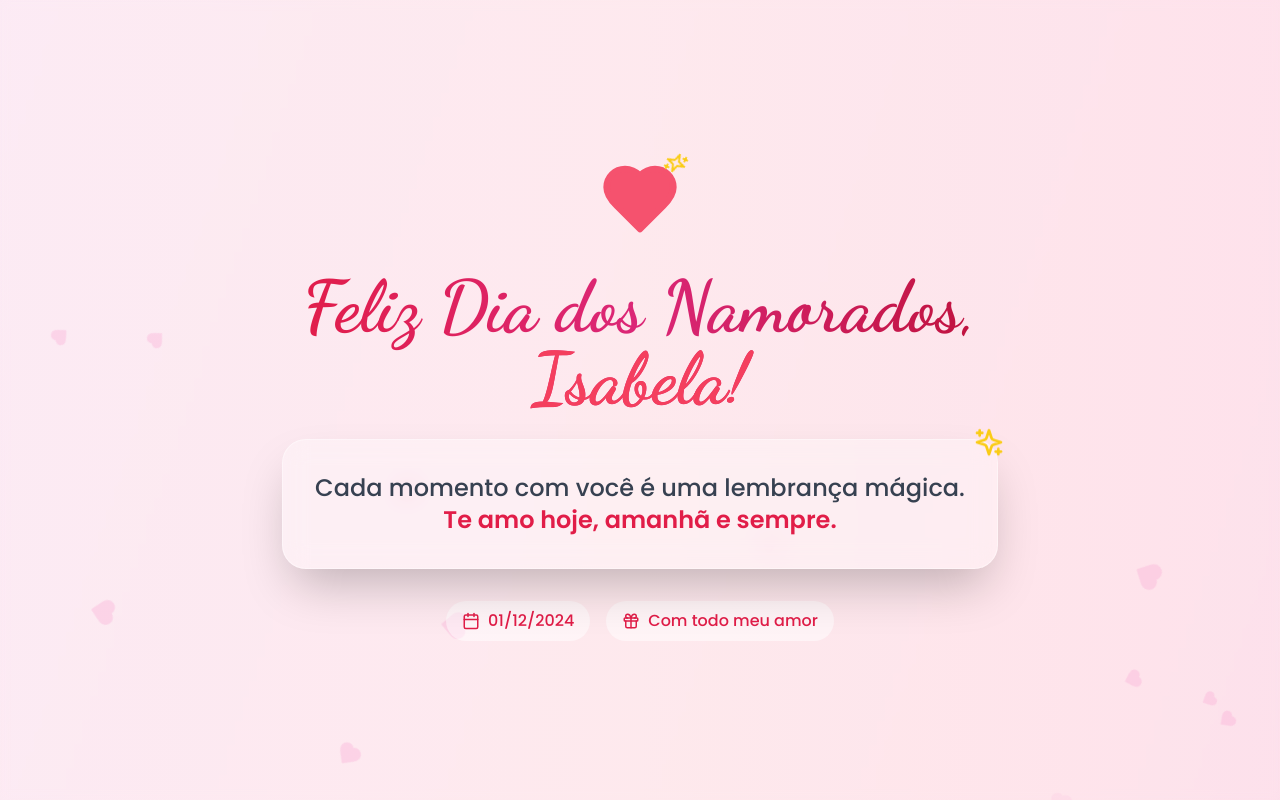
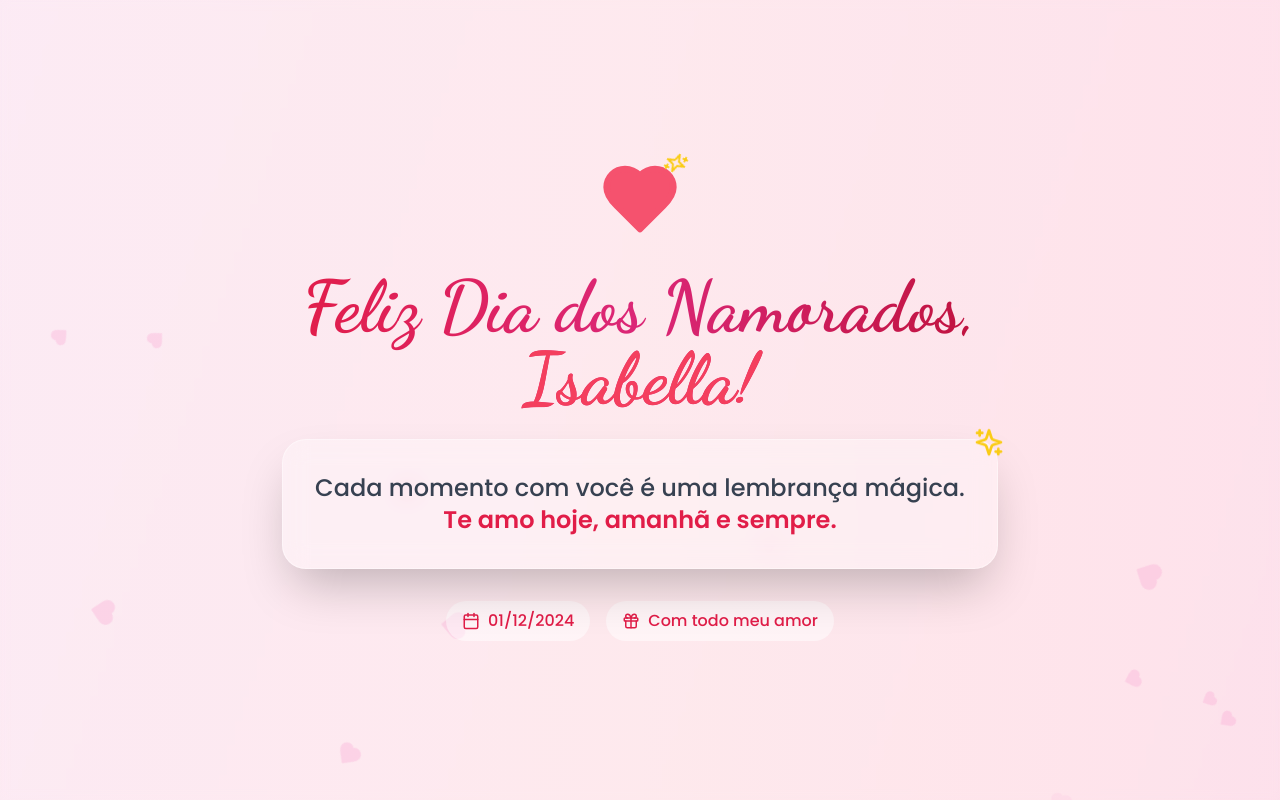
Before and after one commit to JamesLSouza/dia-namorados-isabela, a React (Vite) app: page / in a window 1280 px wide. Shown: the top 800 px of the page. Built offline with nearby package versions, Linux system fonts and the light colour scheme.

Commit message:
Update App.tsx

```diff
--- a/src/App.tsx
+++ b/src/App.tsx
@@ -40,7 +40,7 @@ function App() {
 
           <h1 className="text-4xl md:text-6xl lg:text-7xl font-bold text-transparent bg-clip-text bg-gradient-to-r from-rose-600 via-pink-600 to-rose-700 mb-6 font-['Dancing_Script']">
             Feliz Dia dos Namorados,
-            <span className="block text-rose-500">Isabela!</span>
+            <span className="block text-rose-500">Isabella!</span>
           </h1>
 
           <div className="relative p-8 bg-white/30 backdrop-blur-md rounded-3xl shadow-2xl border border-white/40 mb-8" data-aos="zoom-in" data-aos-delay="300">
@@ -168,7 +168,7 @@ function App() {
         <div className="max-w-4xl mx-auto text-center">
           <Heart size={32} className="text-pink-200 mx-auto mb-4 animate-pulse" fill="currentColor" />
           <p className="text-pink-100 text-lg font-['Dancing_Script']">
-            Feito com muito amor para Isabela ❤️
+            Feito com muito amor para Isabella ❤️
           </p>
           <p className="text-pink-200 text-sm mt-2">
             Feliz Dia dos Namorados, meu amor!
```
